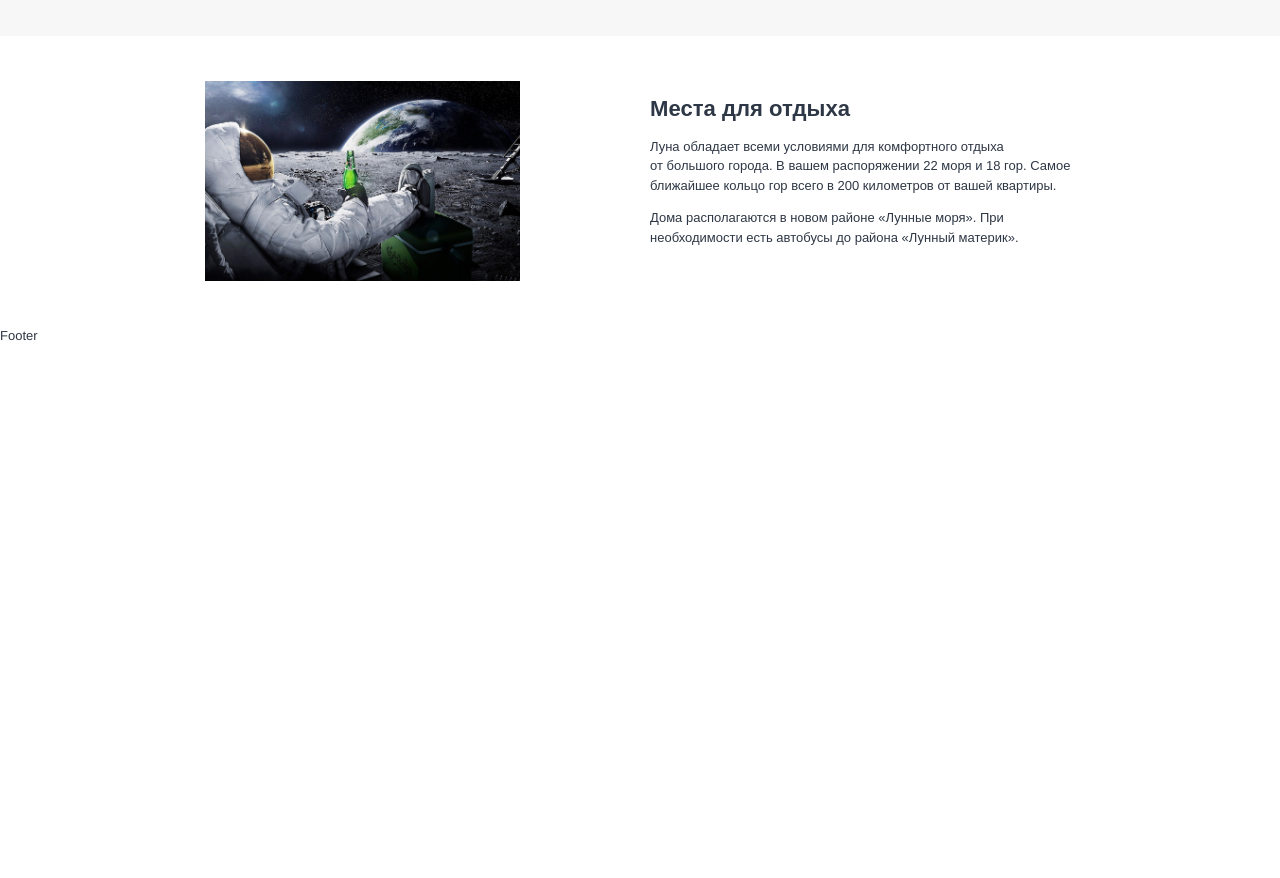
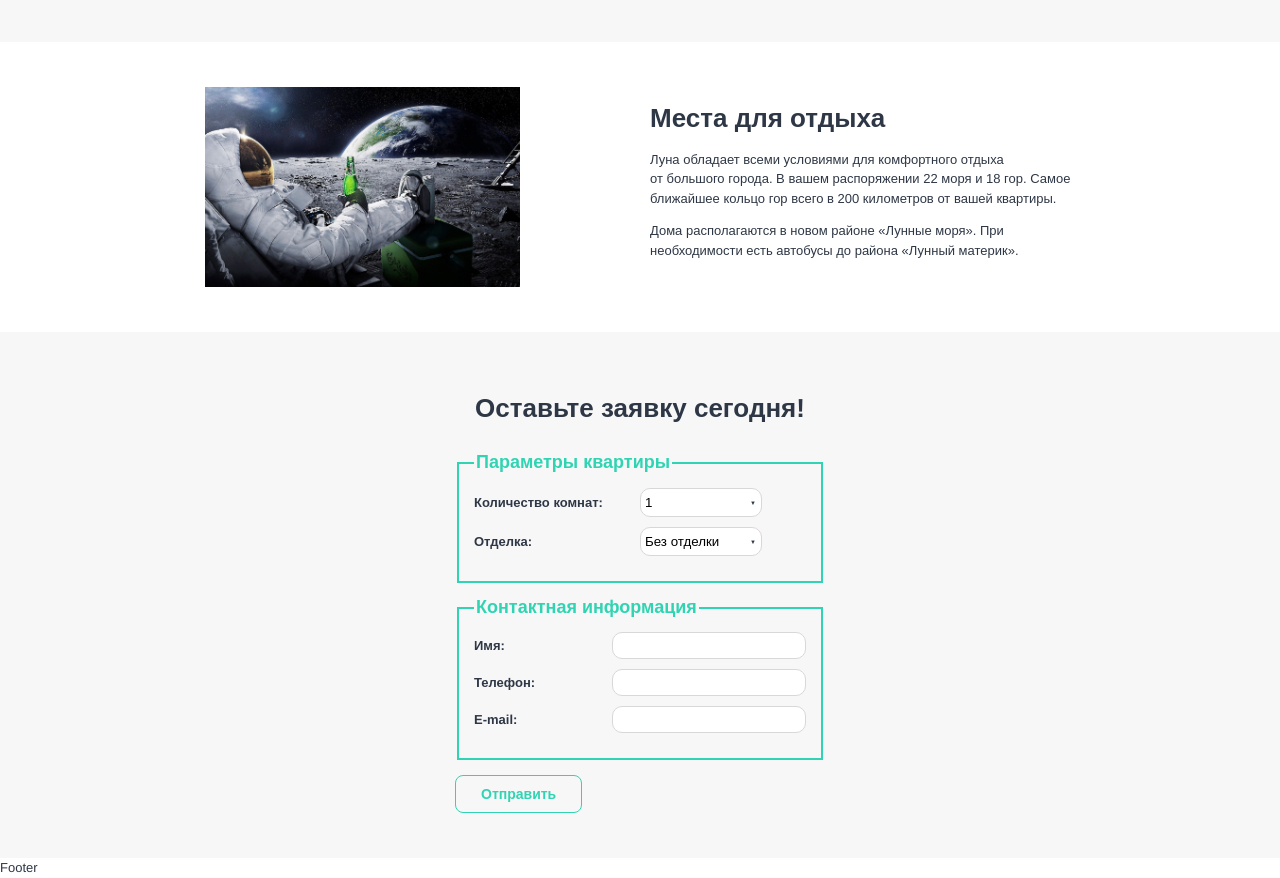
Before and after one commit to ikoriza/layout-designer-project-lvl1, a plain HTML site: page index.html in a window 1280 px wide. Shown: the part 883-1761 px from the top of the page. Before the commit the page ends 1228 px from the top, so only its background shows below. Drawn offline with nearby package versions, Linux system fonts and the light colour scheme.

Commit message:
add application form

```diff
--- a/index.html
+++ b/index.html
@@ -85,6 +85,52 @@
                 </div>
             </div>
         </section>
+        <section id="apply" class="section-apply">
+            <div class="wrapper">
+                <h2>Оставьте заявку сегодня!</h2>
+                <form action="">
+                    <fieldset>
+                        <legend>Параметры квартиры</legend>
+                        <label class="flex-container">
+                            <span>Количество комнат:</span>
+                            <div class="select-container">
+                                <select name="rooms">
+                                    <option value="1">1</option>
+                                    <option value="2">2</option>
+                                    <option value="3">3</option>
+                                </select>
+                            </div>
+                        </label>
+                        <label class="flex-container">
+                            <span>Отделка:</span>
+                            <div class="select-container">
+                                <select name="decoration">
+                                    <option value="no-decoration">Без отделки</option>
+                                    <option value="wallpaper">Обои</option>
+                                    <option value="paint">Краска</option>
+                                </select>
+                            </div>
+                        </label>
+                    </fieldset>
+                    <fieldset>
+                        <legend>Контактная информация</legend>
+                        <label class="flex-container">
+                            <span>Имя:</span>
+                            <input type="text">
+                        </label>
+                        <label class="flex-container">
+                            <span>Телефон:</span>
+                            <input type="text">
+                        </label>
+                        <label class="flex-container">
+                            <span>E-mail:</span>
+                            <input type="email">
+                        </label>
+                    </fieldset>
+                    <button type="submit" class="btn">Отправить</button>
+                </form>
+            </div>
+        </section>
     </main>
     <footer>
         Footer
--- a/styles/style.css
+++ b/styles/style.css
@@ -1,5 +1,8 @@
 :root {
   --main-color: #2e3745;
+  --secondary-color: #30d4b2;
+  --color-dark-grey: #d8d8d8;
+  --color-light-grey: #f7f7f7;
 }
 
 body {
@@ -29,7 +32,7 @@ section {
 }
 
 .align-items-center {
-  align-items: center;;
+  align-items: center;
 }
 
 .justify-content {
@@ -46,10 +49,12 @@ section {
   border-radius: 8px;
   color: white;
   text-decoration: none;
+  background: transparent;
+  cursor: pointer;
 }
 
 h2 {
-	font-size: 1.7em;
+  font-size: 2em;
 }
 
 /* HEADER */
@@ -134,7 +139,7 @@ nav a:hover {
 
 /* SECTION ABOUT & PLACES*/
 .section-about {
-  background-color: #f7f7f7;
+  background-color: var(--color-light-grey);
 }
 
 .section-about .wrapper {
@@ -144,3 +149,99 @@ nav a:hover {
 .section-text {
   flex-basis: 425px;
 }
+
+/* SECTION APPLY */
+.section-apply {
+  background-color: var(--color-light-grey);
+}
+
+.section-apply .wrapper {
+  width: 370px;
+}
+
+.section-apply h2 {
+  margin-bottom: 35px;
+  text-align: center;
+}
+
+.section-apply label {
+  width: 100%;
+  align-items: center;
+}
+
+.section-apply label:not(:last-child) {
+  margin-bottom: 10px;
+}
+
+.section-apply label span {
+  flex-basis: 50%;
+  font-weight: 600;
+}
+
+.section-apply fieldset {
+  margin-bottom: 15px;
+  padding: 15px 15px 25px;
+  border: 2px solid var(--secondary-color);
+}
+
+.section-apply legend {
+  font-size: 18px;
+  font-weight: 600;
+  color: var(--secondary-color);
+}
+
+.section-apply .btn {
+  padding: 10px 25px;
+  border-color: var(--secondary-color);
+  color: var(--secondary-color);
+  font-size: 14px;
+  font-weight: bold;
+}
+
+input {
+  border-radius: 10px;
+}
+
+input {
+  flex-basis: 50%;
+  border: 1px solid var(--color-dark-grey);
+  padding: 5px 10px;
+  box-sizing: border-box;
+  font-family: "Arimo", sans-serif;
+}
+
+input:focus {
+  border-color: var(--secondary-color);
+  transition: border-color 0.5s;
+  outline: none;
+}
+
+.select-container {
+  width: 120px;
+  overflow: hidden;
+  border: 1px solid var(--color-dark-grey);
+  border-radius: 10px;
+  position: relative;
+  background-color: #ffffff;
+}
+
+.select-container::after {
+  content: "▼";
+  display: block;
+  position: absolute;
+  top: 5px;
+  right: 5px;
+  font-size: 6px;
+  z-index: 10;
+}
+
+select,
+select:focus {
+  width: 150%;
+  height: 27px;
+  background: transparent;
+  border: none;
+  outline: none;
+  position: relative;
+  z-index: 100;
+}
```
Also changed, not shown: images/dropdown.png (added). Lines whose indentation alone changed are shown as unchanged.
